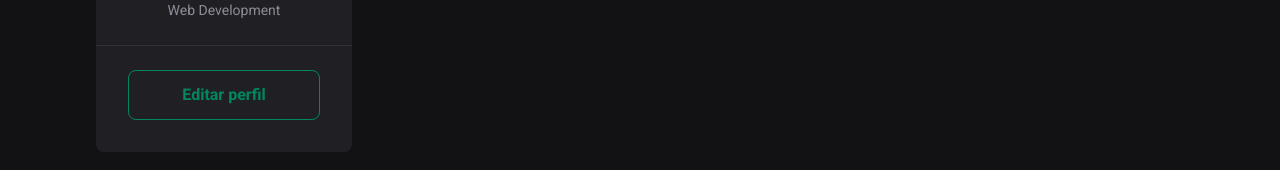
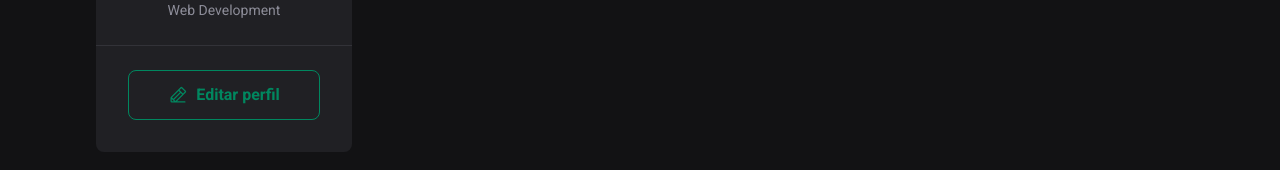
Before and after one commit to Hugovarellaa/ignite-react-js, a React (Vite) app in the folder 01-fundamentos-react-js/v1.0/: page / in a window 1280 px wide. Shown: the part 282-452 px from the top of the page. Built offline with nearby package versions, Linux system fonts and the light colour scheme.

Commit message:
feat: add icon PencilLine in button

```diff
--- a/01-fundamentos-react-js/v1.0/package.json
+++ b/01-fundamentos-react-js/v1.0/package.json
@@ -10,6 +10,7 @@
     "preview": "vite preview"
   },
   "dependencies": {
+    "@phosphor-icons/react": "2.0.13",
     "react": "18.2.0",
     "react-dom": "18.2.0"
   },
--- a/01-fundamentos-react-js/v1.0/src/components/Sidebar/index.tsx
+++ b/01-fundamentos-react-js/v1.0/src/components/Sidebar/index.tsx
@@ -1,3 +1,4 @@
+import { PencilLine } from '@phosphor-icons/react'
 import styles from './sidebar.module.css'
 
 export function Sidebar() {
@@ -20,7 +21,10 @@ export function Sidebar() {
       </div>
 
       <footer className={styles.footer}>
-        <a href="">Editar perfil</a>
+        <a href="#">
+          <PencilLine size={20} />
+          Editar perfil
+        </a>
       </footer>
     </aside>
   )
--- a/01-fundamentos-react-js/v1.0/src/components/Sidebar/sidebar.module.css
+++ b/01-fundamentos-react-js/v1.0/src/components/Sidebar/sidebar.module.css
@@ -63,6 +63,7 @@
   display: flex;
   align-items: center;
   justify-content: center;
+  gap: 0.5rem;
 }
 
 .footer a:hover {
```
Also changed, not shown: 1 other file (tests, documents, lock files or other folders).
